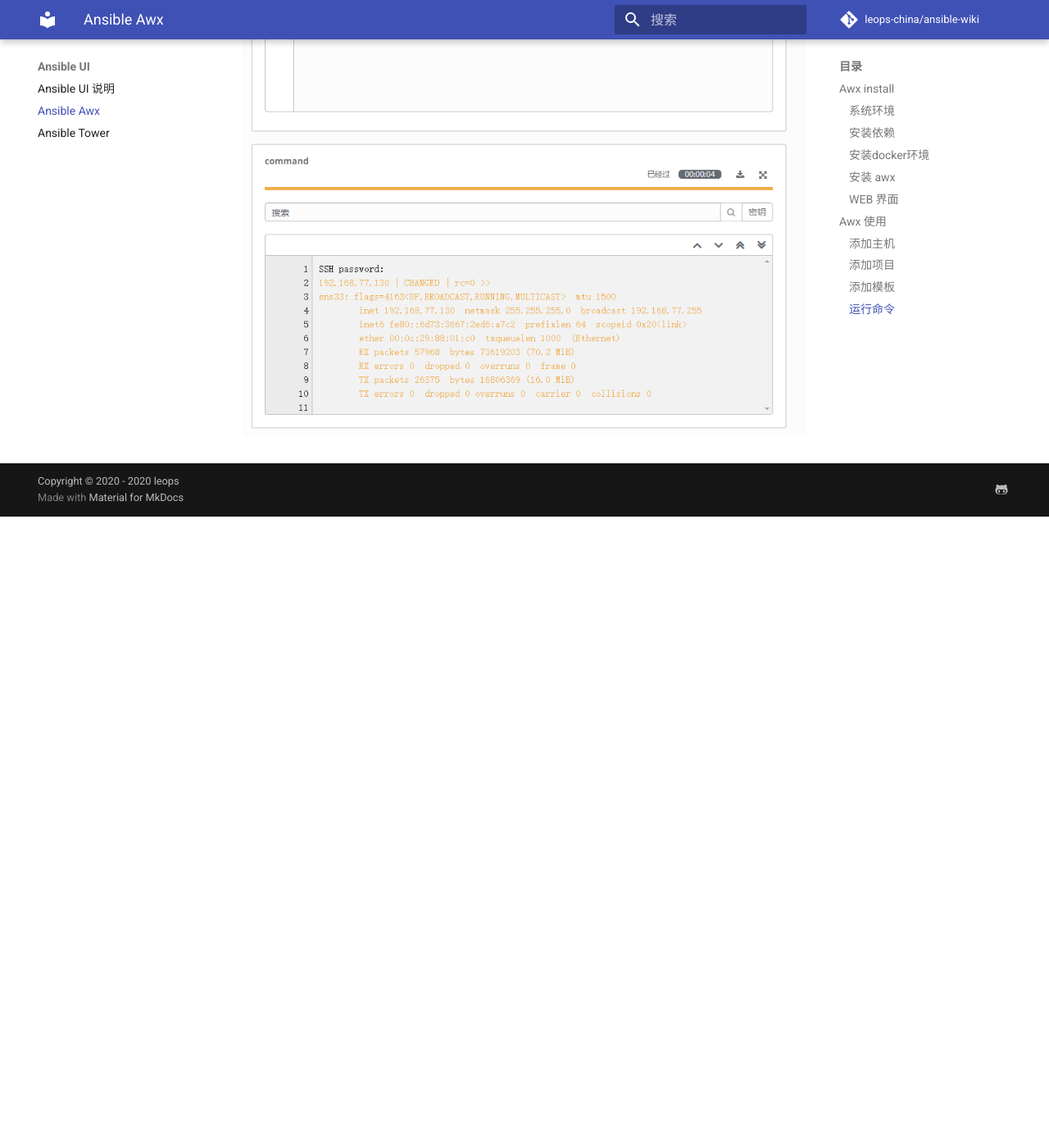
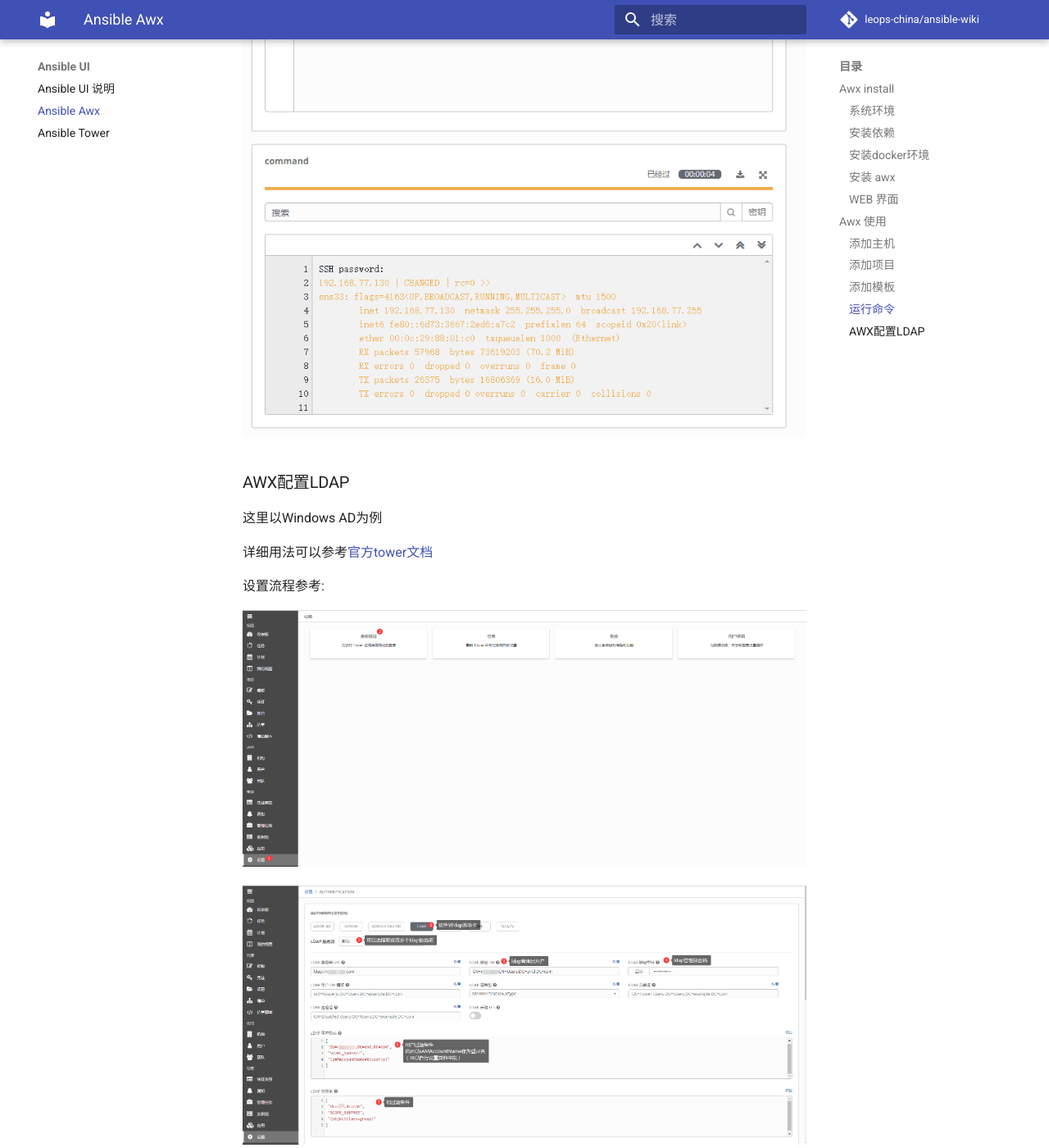
Before and after one commit to leops-china/ansible-wiki, an MkDocs documentation site: the page built from docs/ui/awx.md, in a window 1280 px wide and 1400 px high, scrolled down 12699 px. Shown: the whole window at 82% size. Built offline with MkDocs 1.6.1 and Material for MkDocs 9.7.7, drawn with Linux system fonts in a browser that asks for light colours; comment, search, counter and statistics services are not loaded; before the commit the page ends 13329 px from its top, so only the background shows below that; some of the changed text lies outside the part shown.

Commit message:
添加awx集成ldap部分

```diff
--- a/docs/ui/awx.md
+++ b/docs/ui/awx.md
@@ -320,3 +320,20 @@
 执行完，就能看到执行的详细信息
 
 ![ad-hoc3.png](/images/ui/awx/ad-hoc3.png)
+
+
+
+### AWX配置LDAP
+这里以Windows AD为例
+
+详细用法可以参考[官方tower文档](https://docs.ansible.com/ansible-tower/latest/html/administration/ldap_auth.html)
+
+设置流程参考:
+
+![ldap-1.png](/images/ui/awx/ldap-1.png)
+
+![ldap-2.png](/images/ui/awx/ldap-2.png)
+
+![ldap-3.png](/images/ui/awx/ldap-3.png)
+
+具体报错信息可以查看 `docker logs -f awx_web`
```
Also changed, not shown: docs/images/ui/awx/ldap-1.png (added), docs/images/ui/awx/ldap-2.png (added), docs/images/ui/awx/ldap-3.png (added).
